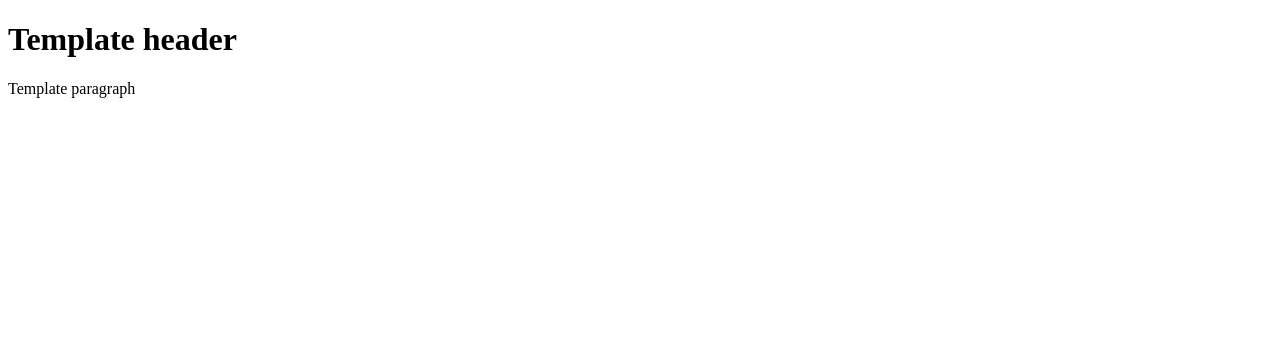
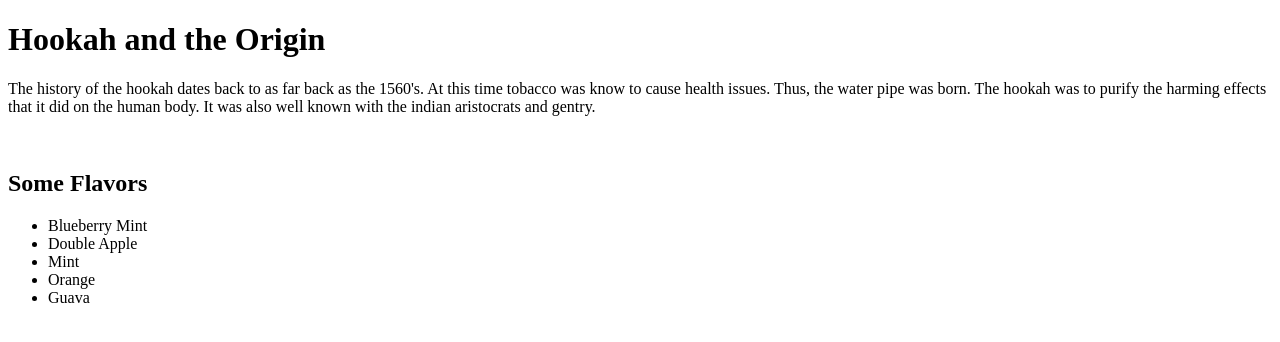
Before and after one commit to THEJNIGH/Nigh_Jacob_DWS1, a plain HTML site: page Project1/index.html in a window 1280 px wide. Drawn offline with Linux system fonts and the light colour scheme.

Commit message:
Mid way on project 1
Did history of hookah
Some flavors
part of instructions

```diff
--- a/Project1/index.html
+++ b/Project1/index.html
@@ -2,10 +2,22 @@
 <html lang = "en">
 	<head>
 		<meta charset = "utf-8" />
-		<title>Hookahs</title>
+		<title>My Favorite Past Time: Hookahs</title>
 	</head>
 	<body>
-		<h1>Template header </h1>
-		<p> Template paragraph </p>
+		<h1>Hookah and the Origin</h1>
+		<p>The history of the hookah dates back to as far back as the 1560's. At this time
+		tobacco was know to cause health issues. Thus, the water pipe was born. The hookah
+		was to purify the harming effects that it did on the human body. It was also well
+		known with the indian aristocrats and gentry.</p>
+		<br />
+		<h2> Some Flavors </h2>
+		<ul>
+			<li> Blueberry Mint </li>
+			<li> Double Apple </li>
+			<li> Mint </li>
+			<li> Orange </li>
+			<li> Guava </li>
+		</ul>
 	</body>
 </html>
```
